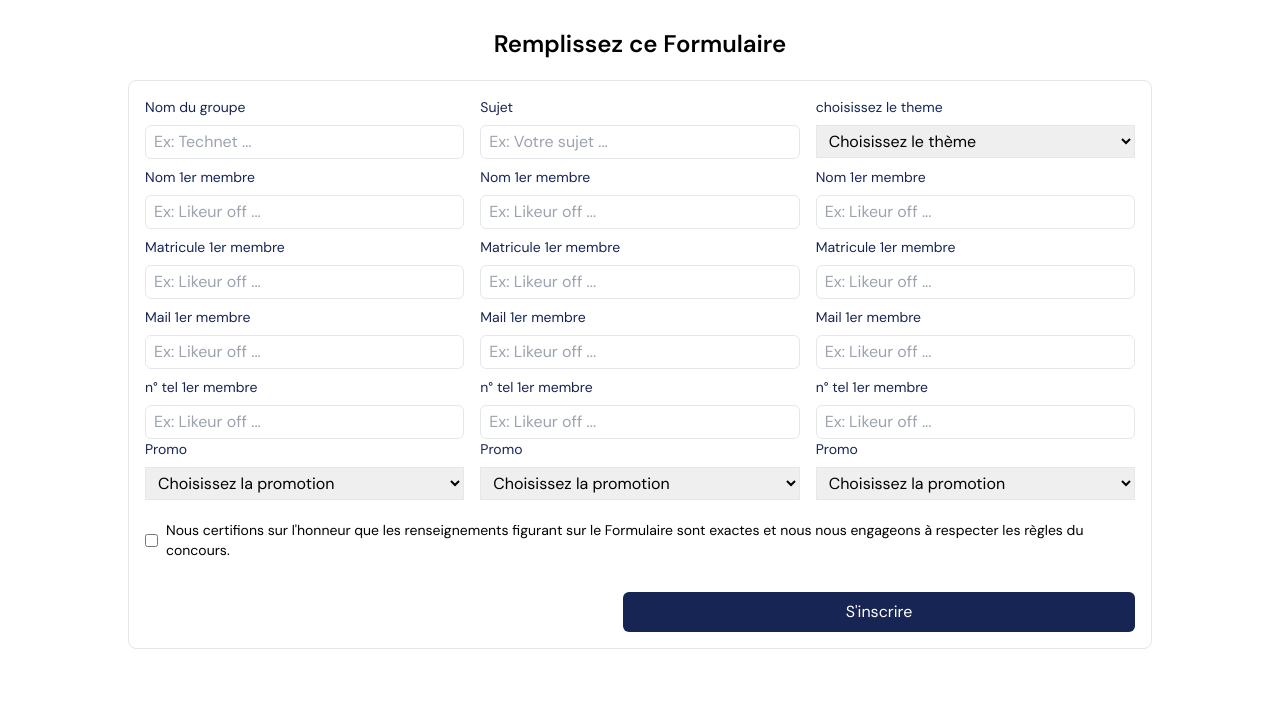
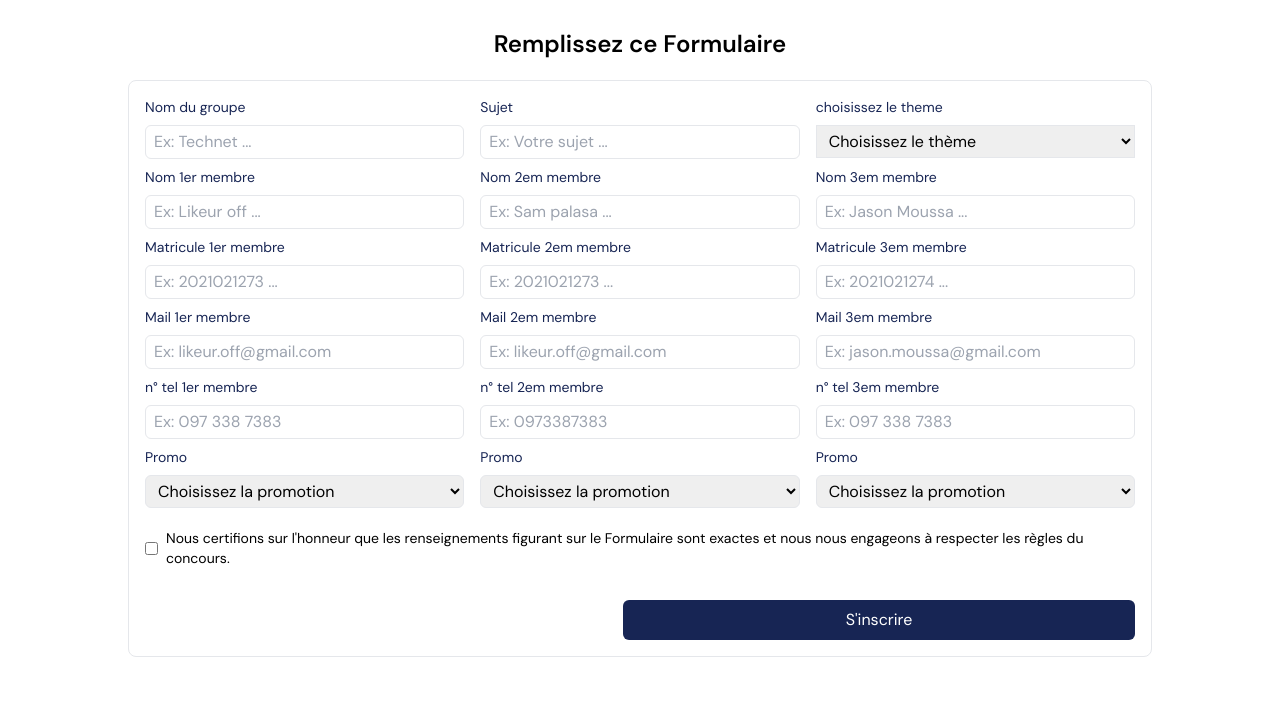
Before and after one commit to Likeur/it-challenge-website, a website built with webpack: page src/pages/inscription.html in a window 1280 px wide. Shown: the part 96-800 px from the top of the page. Built offline with nearby package versions, Linux system fonts and the light colour scheme.

Commit message:
adding placeholder

```diff
--- a/src/pages/inscription.html
+++ b/src/pages/inscription.html
@@ -72,19 +72,19 @@
                             </div>
                             <div class="flex flex-col mt-2">
                                 <label for="" class="text-blue-950 text-sm">Matricule 1er membre</label>
-                                <input type="text" placeholder="Ex: Likeur off ..." class="border outline-none duration-300 focus:border focus:border-blue-950/30 px-2 p-1 mt-2 rounded-md">
+                                <input type="text" placeholder="Ex: 2021021273 ..." class="border outline-none duration-300 focus:border focus:border-blue-950/30 px-2 p-1 mt-2 rounded-md">
                             </div>
                             <div class="flex flex-col mt-2">
                                 <label for="" class="text-blue-950 text-sm">Mail 1er membre</label>
-                                <input type="email" placeholder="Ex: Likeur off ..." class="border outline-none duration-300 focus:border focus:border-blue-950/30 px-2 p-1 mt-2 rounded-md">
+                                <input type="email" placeholder="Ex: likeur.off@gmail.com" class="border outline-none duration-300 focus:border focus:border-blue-950/30 px-2 p-1 mt-2 rounded-md">
                             </div>
                             <div class="flex flex-col mt-2">
                                 <label for="" class="text-blue-950 text-sm">n° tel 1er membre</label>
-                                <input type="text" placeholder="Ex: Likeur off ..." class="border outline-none duration-300 focus:border focus:border-blue-950/30 px-2 p-1 mt-2 rounded-md">
+                                <input type="text" placeholder="Ex: 097 338 7383" class="border outline-none duration-300 focus:border focus:border-blue-950/30 px-2 p-1 mt-2 rounded-md">
                             </div>
-                            <div class="flex flex-col mt-4 lg:mt-0">
+                            <div class="flex flex-col mt-2">
                                 <label for="" class="text-blue-950 text-sm">Promo</label>
-                                <select title="selection du theme" name="" id="" class="border p-1 outline-none px-2 mt-2 duration-300 focus:border focus:border-blue-950/30">
+                                <select title="selection du theme" name="" id="" class="border rounded-md p-1 outline-none px-2 mt-2 duration-300 focus:border focus:border-blue-950/30">
                                     <option value="">Choisissez la promotion</option>
                                     <option value="">Bac1</option>
                                     <option value="">Bac2</option>
@@ -94,24 +94,24 @@
                         </div>
                         <div>
                             <div class="flex flex-col mt-2">
-                                <label for="" class="text-blue-950 text-sm">Nom 1er membre</label>
-                                <input type="text" placeholder="Ex: Likeur off ..." class="border outline-none duration-300 focus:border focus:border-blue-950/30 px-2 p-1 mt-2 rounded-md">
+                                <label for="" class="text-blue-950 text-sm">Nom 2em membre</label>
+                                <input type="text" placeholder="Ex: Sam palasa ..." class="border outline-none duration-300 focus:border focus:border-blue-950/30 px-2 p-1 mt-2 rounded-md">
                             </div>
                             <div class="flex flex-col mt-2">
-                                <label for="" class="text-blue-950 text-sm">Matricule 1er membre</label>
-                                <input type="text" placeholder="Ex: Likeur off ..." class="border outline-none duration-300 focus:border focus:border-blue-950/30 px-2 p-1 mt-2 rounded-md">
+                                <label for="" class="text-blue-950 text-sm">Matricule 2em membre</label>
+                                <input type="text" placeholder="Ex: 2021021273 ..." class="border outline-none duration-300 focus:border focus:border-blue-950/30 px-2 p-1 mt-2 rounded-md">
                             </div>
                             <div class="flex flex-col mt-2">
-                                <label for="" class="text-blue-950 text-sm">Mail 1er membre</label>
-                                <input type="email" placeholder="Ex: Likeur off ..." class="border outline-none duration-300 focus:border focus:border-blue-950/30 px-2 p-1 mt-2 rounded-md">
+                                <label for="" class="text-blue-950 text-sm">Mail 2em membre</label>
+                                <input type="email" placeholder="Ex: likeur.off@gmail.com" class="border outline-none duration-300 focus:border focus:border-blue-950/30 px-2 p-1 mt-2 rounded-md">
                             </div>
                             <div class="flex flex-col mt-2">
-                                <label for="" class="text-blue-950 text-sm">n° tel 1er membre</label>
-                                <input type="text" placeholder="Ex: Likeur off ..." class="border outline-none duration-300 focus:border focus:border-blue-950/30 px-2 p-1 mt-2 rounded-md">
+                                <label for="" class="text-blue-950 text-sm">n° tel 2em membre</label>
+                                <input type="text" placeholder="Ex: 0973387383" class="border outline-none duration-300 focus:border focus:border-blue-950/30 px-2 p-1 mt-2 rounded-md">
                             </div>
-                            <div class="flex flex-col mt-4 lg:mt-0">
+                            <div class="flex flex-col mt-2">
                                 <label for="" class="text-blue-950 text-sm">Promo</label>
-                                <select title="selection du theme" name="" id="" class="border p-1 outline-none px-2 mt-2 duration-300 focus:border focus:border-blue-950/30">
+                                <select title="selection du theme" name="" id="" class="border p-1 rounded-md outline-none px-2 mt-2 duration-300 focus:border focus:border-blue-950/30">
                                     <option value="">Choisissez la promotion</option>
                                     <option value="">Bac1</option>
                                     <option value="">Bac2</option>
@@ -121,24 +121,24 @@
                         </div>
                         <div>
                             <div class="flex flex-col mt-2">
-                                <label for="" class="text-blue-950 text-sm">Nom 1er membre</label>
-                                <input type="text" placeholder="Ex: Likeur off ..." class="border outline-none duration-300 focus:border focus:border-blue-950/30 px-2 p-1 mt-2 rounded-md">
+                                <label for="" class="text-blue-950 text-sm">Nom 3em membre</label>
+                                <input type="text" placeholder="Ex: Jason Moussa ..." class="border outline-none duration-300 focus:border focus:border-blue-950/30 px-2 p-1 mt-2 rounded-md">
                             </div>
                             <div class="flex flex-col mt-2">
-                                <label for="" class="text-blue-950 text-sm">Matricule 1er membre</label>
-                                <input type="text" placeholder="Ex: Likeur off ..." class="border outline-none duration-300 focus:border focus:border-blue-950/30 px-2 p-1 mt-2 rounded-md">
+                                <label for="" class="text-blue-950 text-sm">Matricule 3em membre</label>
+                                <input type="text" placeholder="Ex: 2021021274 ..." class="border outline-none duration-300 focus:border focus:border-blue-950/30 px-2 p-1 mt-2 rounded-md">
                             </div>
                             <div class="flex flex-col mt-2">
-                                <label for="" class="text-blue-950 text-sm">Mail 1er membre</label>
-                                <input type="email" placeholder="Ex: Likeur off ..." class="border outline-none duration-300 focus:border focus:border-blue-950/30 px-2 p-1 mt-2 rounded-md">
+                                <label for="" class="text-blue-950 text-sm">Mail 3em membre</label>
+                                <input type="email" placeholder="Ex: jason.moussa@gmail.com " class="border outline-none duration-300 focus:border focus:border-blue-950/30 px-2 p-1 mt-2 rounded-md">
                             </div>
                             <div class="flex flex-col mt-2">
-                                <label for="" class="text-blue-950 text-sm">n° tel 1er membre</label>
-                                <input type="text" placeholder="Ex: Likeur off ..." class="border outline-none duration-300 focus:border focus:border-blue-950/30 px-2 p-1 mt-2 rounded-md">
+                                <label for="" class="text-blue-950 text-sm">n° tel 3em membre</label>
+                                <input type="text" placeholder="Ex: 097 338 7383" class="border outline-none duration-300 focus:border focus:border-blue-950/30 px-2 p-1 mt-2 rounded-md">
                             </div>
-                            <div class="flex flex-col mt-4 lg:mt-0">
+                            <div class="flex flex-col mt-2">
                                 <label for="" class="text-blue-950 text-sm">Promo</label>
-                                <select title="selection du theme" name="" id="" class="border p-1 outline-none px-2 mt-2 duration-300 focus:border focus:border-blue-950/30">
+                                <select title="selection du theme" name="" id="" class="border rounded-md p-1 outline-none px-2 mt-2 duration-300 focus:border focus:border-blue-950/30">
                                     <option value="">Choisissez la promotion</option>
                                     <option value="">Bac1</option>
                                     <option value="">Bac2</option>
```
